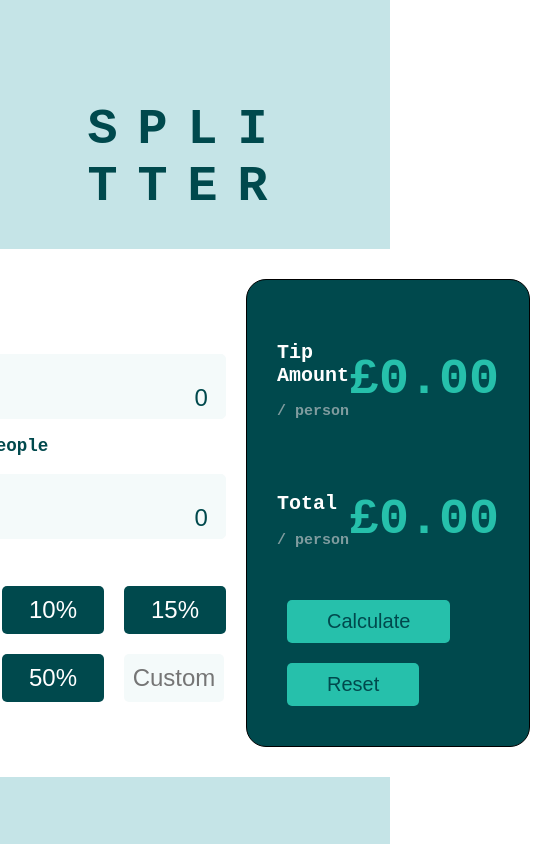
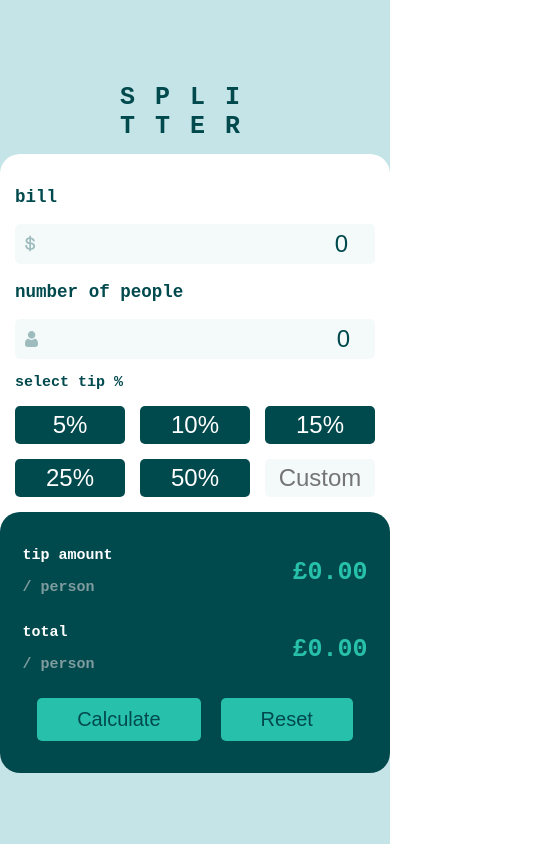
Before and after one commit to 11ma/tip-calc, a React (Create React App) app: page / in a window 390 px wide. Shown: the whole page, 560 px wide, since content can reach past the window. Built offline with nearby package versions, Linux system fonts and the light colour scheme.

Commit message:
made style responsive for mobile

```diff
--- a/src/App.js
+++ b/src/App.js
@@ -1,9 +1,9 @@
 import TipCalc from "./components/TipCalc";
-import styles from "./modules/App.module.scss";
+import { AppContainer, Title } from "./modules/App.module.scss";
 
 const App = () => (
-  <div className={styles.AppContainer}>
-    <h1 className={styles.Title}>SPLITTER</h1>
+  <div className={AppContainer}>
+    <h1 className={Title}>SPLITTER</h1>
     <TipCalc />
   </div>
 );
--- a/src/components/Bill.js
+++ b/src/components/Bill.js
@@ -4,8 +4,8 @@ import { Title, InputContainer, InputError } from "../modules/Bill.module.scss";
 const Bill = ({ value, onChange, src, validate }) => (
   <div>
     <div className={Title}>
-      <h3>Bill</h3>
-      {validate ? <h3>Can't be zero</h3> : ""}
+      <h3>bill</h3>
+      {validate ? <h3>can't be zero</h3> : ""}
     </div>
     <div
       className={classNames(InputContainer, {
--- a/src/components/People.js
+++ b/src/components/People.js
@@ -10,8 +10,8 @@ import {
 const People = ({ value, onChange, src, validate }) => (
   <div>
     <div className={Title}>
-      <h3>Number of people</h3>
-      {validate ? <h3>Can't be zero</h3> : ""}
+      <h3>number of people</h3>
+      {validate ? <h3>can't be zero</h3> : ""}
     </div>
     <div
       className={classNames(InputContainer, {
--- a/src/components/ValuePerPerson.js
+++ b/src/components/ValuePerPerson.js
@@ -4,14 +4,14 @@ const ValuePerPerson = ({ tipPerPerson, totalPerPerson }) => (
   <>
     <div className={styles.ValuePerPersonLayout}>
       <div>
-        <h2 className={styles.TipAmountTotal}>Tip Amount </h2>
+        <h2 className={styles.TipAmountTotal}>tip amount </h2>
         <h3>/ person</h3>
       </div>
       <h2 className={styles.figures}>£{tipPerPerson.toFixed(2)}</h2>
     </div>
     <div className={styles.ValuePerPersonLayout}>
       <div>
-        <h2 className={styles.TipAmountTotal}>Total </h2>
+        <h2 className={styles.TipAmountTotal}>total </h2>
         <h3>/ person</h3>
       </div>
       <h2 className={styles.figures}>£{totalPerPerson.toFixed(2)}</h2>
--- a/src/modules/App.module.scss
+++ b/src/modules/App.module.scss
@@ -1,16 +1,10 @@
+// * {
+//   padding: 0;
+//   margin: 0;
+// }
+
 .App {
   text-align: center;
-}
-
-.App-logo {
-  height: 40vmin;
-  pointer-events: none;
-}
-
-@media (prefers-reduced-motion: no-preference) {
-  .App-logo {
-    animation: App-logo-spin infinite 20s linear;
-  }
 }
 
 .AppContainer {
@@ -26,9 +20,17 @@
 
 .Title {
   color: hsl(183, 100%, 15%);
-  width: 215px;
+  width: 150px;
   height: auto;
   overflow-wrap: break-word;
   letter-spacing: 20px;
-  font-size: 50px;
+  font-size: 25px;
+  margin: 2em 0;
 }
+
+@media (max-width: 880px) {
+  .Title {
+    font-size: 25px;
+    margin: 0.5em;
+  }
+}
--- a/src/modules/Bill.module.scss
+++ b/src/modules/Bill.module.scss
@@ -5,10 +5,10 @@
 }
 
 .InputContainer {
-  border: 1px solid hsl(189, 41%, 97%);
   background-color: hsl(189, 41%, 97%);
   padding: 5px 15px;
   border-radius: 5px;
+  // margin: 10px 0;
 
   input {
     border: none;
@@ -16,9 +16,6 @@
     font-size: 24px;
     background-color: hsl(189, 41%, 97%);
     color: hsl(183, 100%, 15%);
-    /* width: 250px; */
-    /* height: 50px; */
-    /* padding-right: 10px; */
   }
   input:focus {
     outline: none;
@@ -28,3 +25,11 @@
 .InputError {
   border: 1px solid red;
 }
+
+@media only screen and (max-width: 880px) {
+  .InputContainer {
+    background-color: hsl(189, 41%, 97%);
+    padding: 5px 10px;
+    border-radius: 5px;
+  }
+}
--- a/src/modules/Tip.module.scss
+++ b/src/modules/Tip.module.scss
@@ -29,3 +29,13 @@
     width: 100px;
   }
 }
+
+@media only screen and (max-width: 880px) {
+  .TipContainer {
+    button,
+    input {
+      // font-size: 20px;
+      padding: 5px;
+    }
+  }
+}
--- a/src/modules/TipCalc.module.scss
+++ b/src/modules/TipCalc.module.scss
@@ -3,16 +3,14 @@
   color: hsl(183, 100%, 15%);
   background-color: hsl(0, 0%, 100%);
   border-radius: 20px;
-  font-size: 20px;
+  font-size: 15px;
   padding: 1.5em;
-}
 
   .InputContainer {
     margin: 1em;
   }
 
   .OutputContainer {
-  border: 1px solid black;
     background-color: hsl(183, 100%, 15%);
     color: hsl(0, 0%, 100%);
     padding: 1.5em;
@@ -45,3 +43,11 @@
   .ResetCalc > *:hover {
     background-color: hsl(186, 14%, 43%);
   }
+}
+
+@media only screen and (max-width: 880px) {
+  .container {
+    flex-direction: column;
+    padding: 0;
+  }
+}
--- a/src/modules/ValuePerPerson.module.scss
+++ b/src/modules/ValuePerPerson.module.scss
@@ -9,7 +9,7 @@
   }
 
   .TipAmountTotal {
-    font-size: 20px;
+    font-size: 15px;
   }
 
   h3 {
@@ -22,3 +22,12 @@
     color: hsl(172, 67%, 45%);
   }
 }
+
+@media only screen and (max-width: 880px) {
+  .ValuePerPersonLayout {
+    .figures {
+      font-size: 25px;
+      color: hsl(172, 67%, 45%);
+    }
+  }
+}
```
Lines whose indentation alone changed are shown as unchanged.
